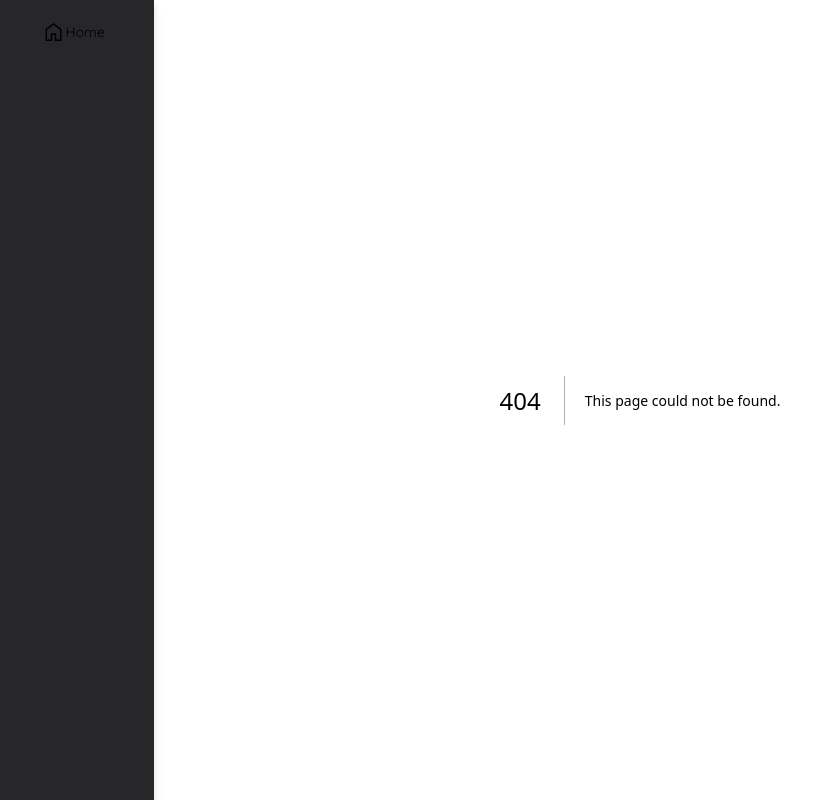
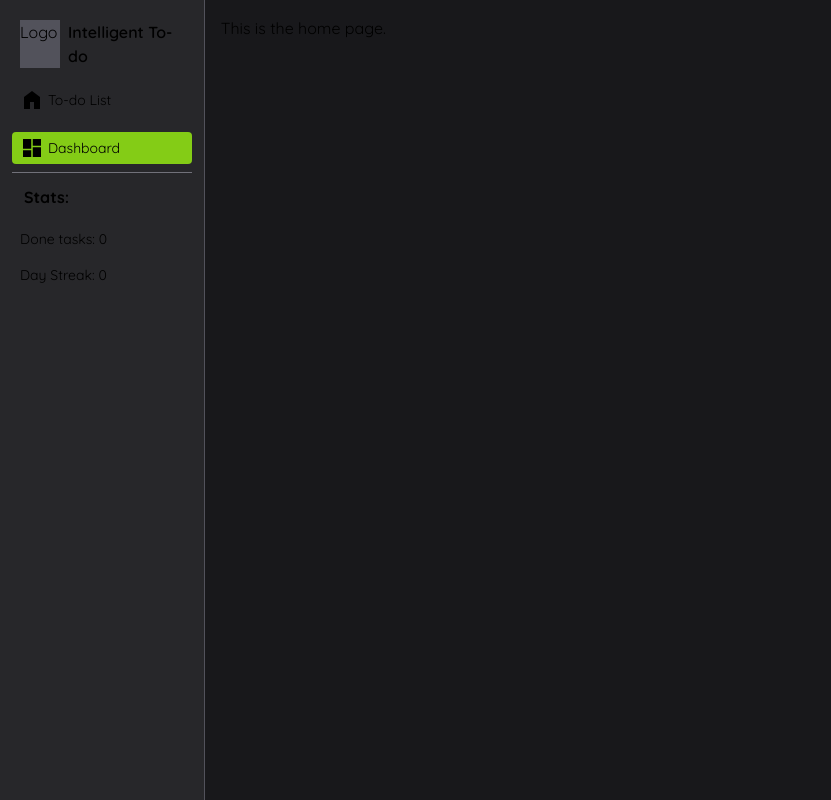
Before and after one commit to coderarda/nextjs-todo-app, a Next.js app: page /dashboard in a window 1280 px wide. Before the commit this address had no page. Shown: the whole page, without its empty margins (0-831 px from the left). Built offline with nearby package versions, Linux system fonts and the light colour scheme.

Commit message:
New Layout

```diff
--- a/src/app/home/page.tsx
+++ b/src/app/dashboard/page.tsx
@@ -1,6 +1,6 @@
 export default function Page() {
     return(
-        <div className="h-full flex-1 bg-gray-800">
+        <div className="h-full flex-1 p-4 bg-zinc-900">
             <p>
                 This is the home page.
             </p>
--- a/src/app/globals.css
+++ b/src/app/globals.css
@@ -2,7 +2,7 @@
 
 .material-symbols-outlined {
   font-variation-settings:
-  'FILL' 0,
+  'FILL' 1,
   'wght' 400,
   'GRAD' 0,
   'opsz' 48
@@ -26,11 +26,11 @@
   }
 }
 html {
-  height: 100%;
+  height: 100vh;
 }
 
 body {
-  height: 100vh;
+  height: 100%;
   color: rgb(var(--foreground-rgb));
   background: linear-gradient(
       to bottom,
--- a/src/app/layout.tsx
+++ b/src/app/layout.tsx
@@ -18,8 +18,10 @@ export default function RootLayout({
   return (
     <html lang="en">
       <body className={`${quicksand.className} flex flex-row`}>
-        <div className='w-full flex flex-col m-0'>
+        <div className="flex-1">
           <SideNav />
+        </div>
+        <div className='w-[84vw] flex flex-col m-0'>
           {children}
         </div>
       </body>
--- a/src/components/AddIcon.tsx
+++ b/src/components/AddIcon.tsx
@@ -4,4 +4,4 @@ export function AddIcon({ className } : { className: string, }) {
             <path d="M9,17h6v6a1,1,0,0,0,2,0V17h6a1,1,0,0,0,0-2H17V9a1,1,0,0,0-2,0v6H9a1,1,0,0,0,0,2Z"/>
         </svg>
     );
-}
+};
--- a/src/components/NavLink.tsx
+++ b/src/components/NavLink.tsx
@@ -6,16 +6,17 @@ import { usePathname, useRouter } from "next/navigation";
 interface NavLinkProps {
     href: string;
     title: string;
+    icon: string;
 }
 
 export function NavLink(props: NavLinkProps) {
     return(
-        <li className={`w-20 m-2 py-1 px-3 hover:bg-lime-500 flex flex-col rounded transition ease-linear items-end duration-150 justify-center text-end ${usePathname() == props.href ? "bg-lime-500" : ""}`}>
+        <li className={`w-full p-1 my-2 hover:bg-lime-500 flex flex-row rounded transition ease-linear duration-150 justify-start ${usePathname() == props.href ? "bg-lime-500" : ""}`}>
             <Link href={props.href} className="inline-flex items-center flex-row">
-                <span className="material-symbols-outlined">
-                    home
+                <span className="material-symbols-outlined ml-1">
+                    {props.icon}
                 </span>
-                <span className="text-sm">Home</span>
+                <span className="text-sm ml-1">{props.title}</span>
             </Link>
         </li>
     );
--- a/src/components/SideNav.tsx
+++ b/src/components/SideNav.tsx
@@ -2,8 +2,17 @@ import { NavLink } from "./NavLink";
 
 export function SideNav() {
     return (
-        <ul className={`inline-flex h-full w-[12vw] list-none flex-col absolute p-2 justify-start items-center bg-zinc-800 ease-linear duration-100 drop-shadow-lg`}>
-            <NavLink href="/" title="To-do List" />
+        <ul className="inline-flex h-full w-[16vw] flex-col absolute p-3 bg-zinc-800 border-r-[1px] border-r-zinc-600">
+            <div className="inline-flex flex-row p-2">
+                <div className="bg-zinc-600 aspect-square w-10">Logo</div>
+                <h3 className="font-semibold ml-2">Intelligent To-do</h3>
+            </div>
+            <NavLink href="/" title="To-do List" icon="home"/>
+            <NavLink href="/dashboard" title="Dashboard" icon="dashboard" />
+            <hr className="border-zinc-500"></hr>
+            <span className="m-3 font-bold">Stats:</span>
+            <span className="text-sm m-2">Done tasks: {0}</span>
+            <span className="text-sm m-2">Day Streak: {0}</span>
         </ul>
     );
 }
--- a/src/components/TodoItem.tsx
+++ b/src/components/TodoItem.tsx
@@ -1,9 +1,8 @@
-import { randomInt } from "crypto";
 import React from "react";
 
 export function TodoItem({ title }: { title: string }) {
     return (
-        <li className="inline-flex flex-row p-2 mx-3 my-1 justify-start rounded items-center bg-zinc-600 hover:bg-lime-700 ease-linear duration-200">
+        <li className="inline-flex flex-row p-2 mx-3 my-1 justify-start rounded items-center bg-lime-600 hover:bg-lime-500 ease-linear duration-200">
             <div className="rounded-sm h-5 aspect-square flex flex-row justify-center bg-zinc-300">
                 <input type="checkbox" className="peer aspect-square opacity-0 w-5 absolute cursor-pointer" />
                 <div className="invisible w-fit rounded-sm peer-checked:visible cursor-pointer flex flex-col justify-center peer-checked:bg-lime-500 flex-1">
```
